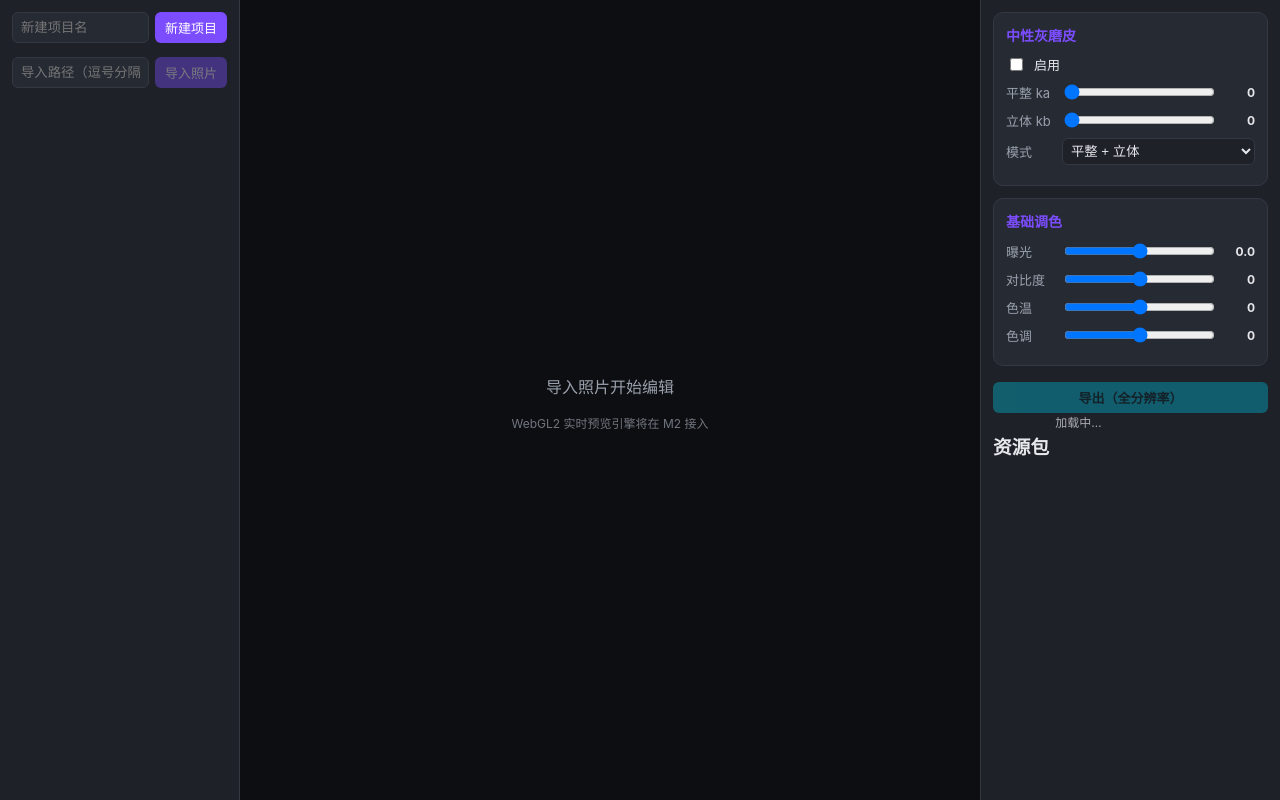
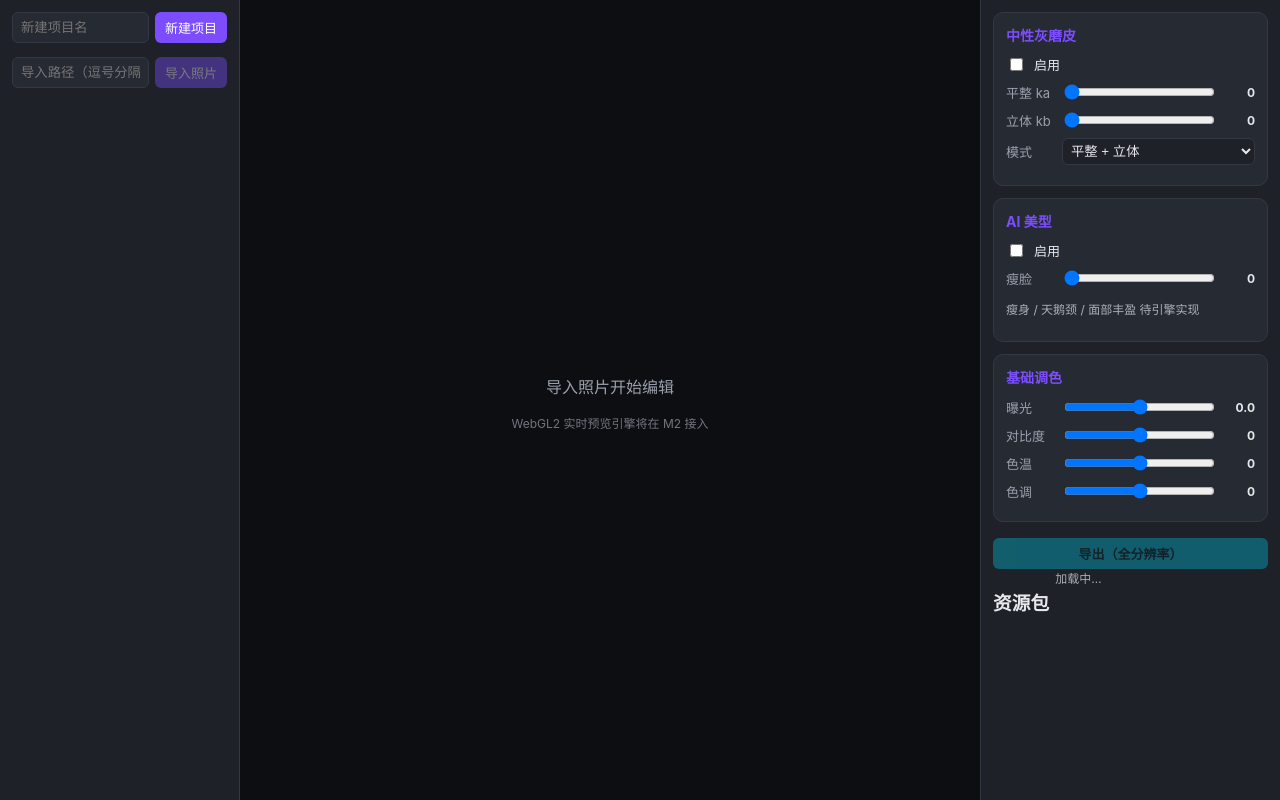
Before and after one commit to hifn123p/pixel-cake, a React (Vite) app in the folder apps/desktop/: page / in a window 1280 px wide. Built offline with nearby package versions, Linux system fonts and the light colour scheme.

Commit message:
feat: AI 美型面板 + 瘦脸强度接入（face_slim 参数）

```diff
--- a/apps/desktop/src/App.tsx
+++ b/apps/desktop/src/App.tsx
@@ -3,6 +3,7 @@ import { api } from "./api/client";
 import { defaultRecipe, type Photo, type Project, type Recipe } from "./api/types";
 import Canvas from "./components/canvas/Canvas";
 import BasePanel from "./components/panels/BasePanel";
+import BeautyPanel from "./components/panels/BeautyPanel";
 import ModelManager from "./components/panels/ModelManager";
 import NeutralGrayPanel from "./components/panels/NeutralGrayPanel";
 
@@ -130,6 +131,10 @@ export default function App() {
           value={recipe.neutral_gray}
           onChange={(v) => updateRecipe({ ...recipe, neutral_gray: v })}
         />
+        <BeautyPanel
+          value={recipe.beauty}
+          onChange={(v) => updateRecipe({ ...recipe, beauty: v })}
+        />
         <BasePanel
           value={recipe.base}
           onChange={(v) => updateRecipe({ ...recipe, base: v })}
--- /dev/null
+++ b/apps/desktop/src/components/panels/BeautyPanel.tsx
@@ -0,0 +1,40 @@
+// AI 美型面板（文档 §4.4）：瘦脸等液化参数。
+
+import type { Beauty } from "../../api/types";
+
+interface Props {
+  value: Beauty;
+  onChange: (next: Beauty) => void;
+}
+
+export default function BeautyPanel({ value, onChange }: Props) {
+  const set = (patch: Partial<Beauty>) => onChange({ ...value, ...patch });
+
+  return (
+    <div className="panel">
+      <h3>AI 美型</h3>
+      <label className="row">
+        <input
+          type="checkbox"
+          checked={value.enabled}
+          onChange={(e) => set({ enabled: e.target.checked })}
+        />
+        启用
+      </label>
+
+      <label className="row">
+        <span>瘦脸</span>
+        <input
+          type="range"
+          min={0}
+          max={100}
+          value={value.face_slim}
+          onChange={(e) => set({ face_slim: Number(e.target.value) })}
+        />
+        <b>{value.face_slim}</b>
+      </label>
+
+      <p className="muted">瘦身 / 天鹅颈 / 面部丰盈 待引擎实现</p>
+    </div>
+  );
+}
```
Also changed, not shown: 2 other files (tests, documents, lock files or other folders).
